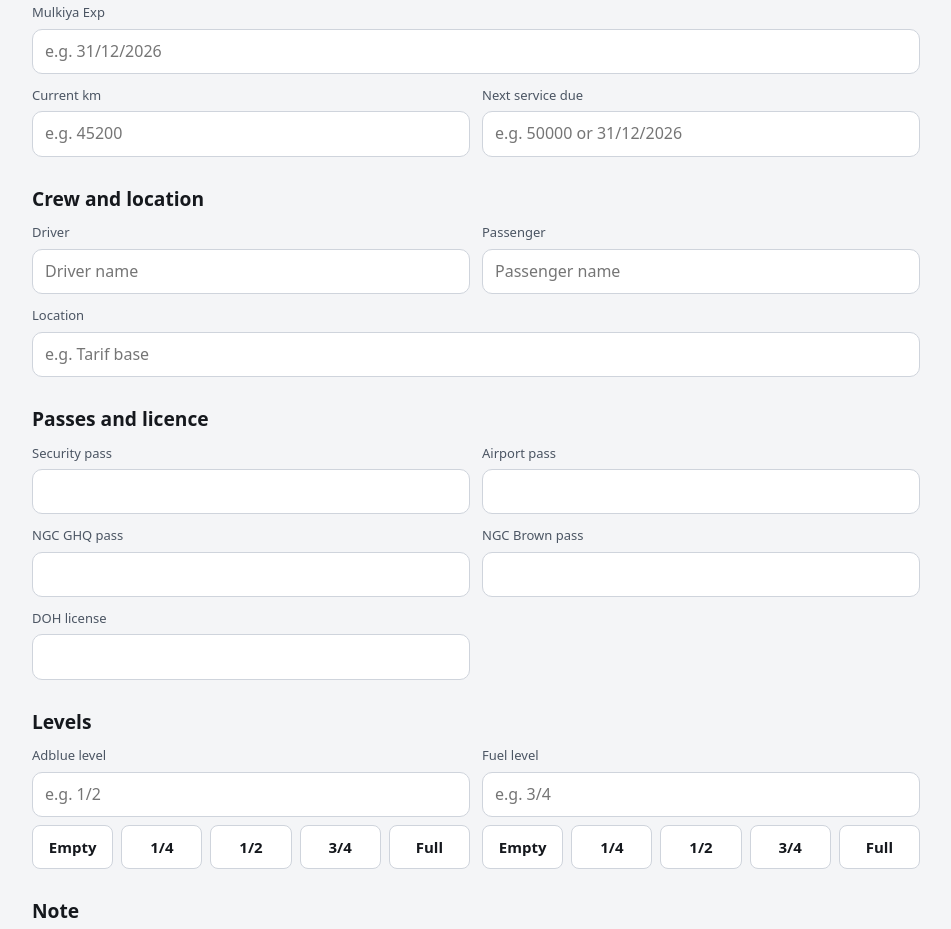
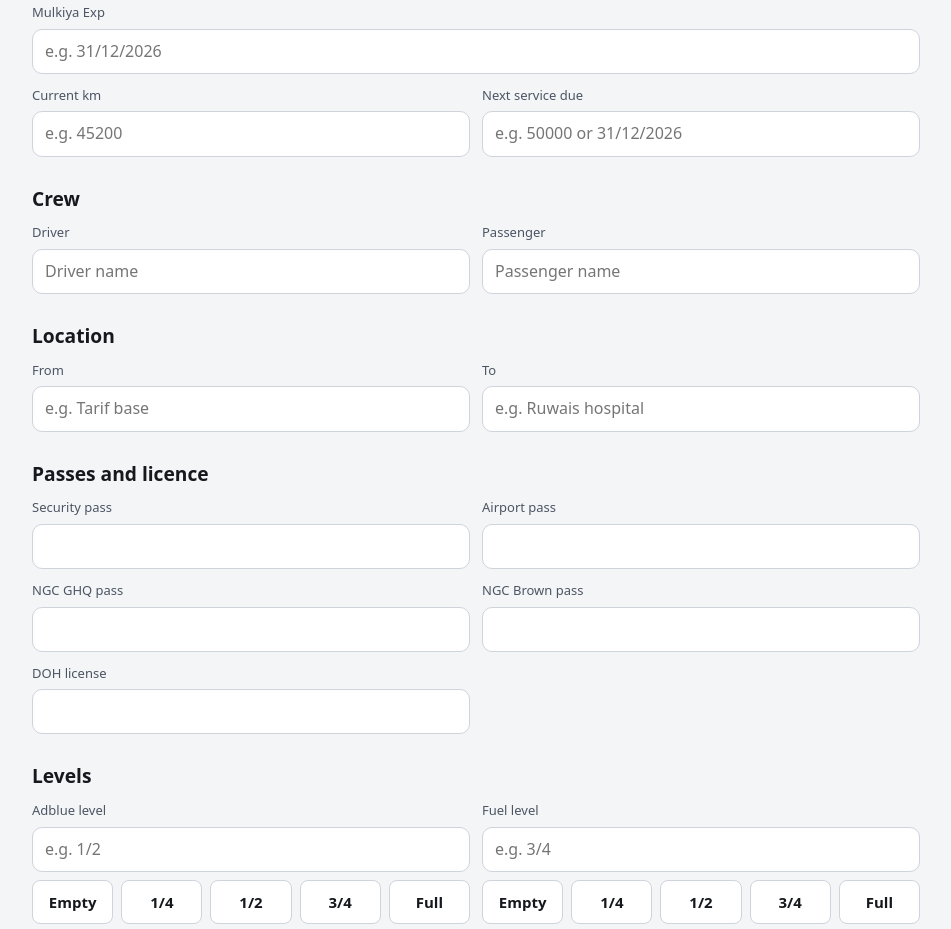
Before and after one commit to Mattydk1/medic-forms, a plain HTML site: page test-vehicle.html in a window 1280 px wide. Shown: the part 609-1538 px from the top of the page, without its empty margins (164-1115 px from the left). Drawn offline with Linux system fonts and the light colour scheme.

Commit message:
Vehicle test page: location From and To

```diff
--- a/test-vehicle.html
+++ b/test-vehicle.html
@@ -187,12 +187,17 @@ html[data-theme="dark"] .test-banner { background: #f0c36b; color: #3a2d12; }
       <label class="field"><span>Next service due</span><input id="nextServiceDue" type="text" inputmode="numeric" autocomplete="off" placeholder="e.g. 50000 or 31/12/2026"></label>
     </div>
 
-    <h2>Crew and location</h2>
+    <h2>Crew</h2>
     <div class="grid grid-2">
       <label class="field"><span>Driver</span><input id="driver" type="text" autocomplete="off" placeholder="Driver name"></label>
       <label class="field"><span>Passenger</span><input id="passenger" type="text" autocomplete="off" placeholder="Passenger name"></label>
     </div>
-    <label class="field" style="margin-top:12px"><span>Location</span><input id="location" type="text" autocomplete="off" placeholder="e.g. Tarif base"></label>
+
+    <h2>Location</h2>
+    <div class="grid grid-2">
+      <label class="field"><span>From</span><input id="locationFrom" type="text" autocomplete="off" placeholder="e.g. Tarif base"></label>
+      <label class="field"><span>To</span><input id="locationTo" type="text" autocomplete="off" placeholder="e.g. Ruwais hospital"></label>
+    </div>
 
     <h2>Passes and licence</h2>
     <div class="grid grid-2">
@@ -250,7 +255,7 @@ html[data-theme="dark"] .test-banner { background: #f0c36b; color: #3a2d12; }
   var LEVEL_CHIPS = ["Empty", "1/4", "1/2", "3/4", "Full"];
   var FIELD_KEYS = [
     "project", "callSign", "plateNo", "mulkiyaExp", "currentKm", "nextServiceDue",
-    "driver", "passenger", "location", "securityPass", "airportPass", "ngcGhqPass",
+    "driver", "passenger", "locationFrom", "locationTo", "securityPass", "airportPass", "ngcGhqPass",
     "ngcBrownPass", "dohLicense", "adblueLevel", "fuelLevel", "note"
   ];
   var MESSAGE_LABELS = [
@@ -262,7 +267,9 @@ html[data-theme="dark"] .test-banner { background: #f0c36b; color: #3a2d12; }
     ["nextServiceDue", "Next service due"],
     ["driver", "Driver"],
     ["passenger", "Passenger"],
-    ["location", "Location"],
+    ["", "Location"],
+    ["locationFrom", "From"],
+    ["locationTo", "To"],
     ["securityPass", "Security pass"],
     ["airportPass", "Airport pass"],
     ["ngcGhqPass", "NGC GHQ pass"],
@@ -347,6 +354,7 @@ html[data-theme="dark"] .test-banner { background: #f0c36b; color: #3a2d12; }
     return MESSAGE_LABELS.map(function (pair) {
       var key = pair[0];
       var label = pair[1];
+      if (!key) return label + ":";
       var value = key === "mulkiyaExp" ? formatMulkiyaForMessage(opts[key]) : String(opts[key] || "").trim();
       return value ? (label + ": " + value) : (label + ":");
     }).join("\n");
@@ -515,6 +523,11 @@ html[data-theme="dark"] .test-banner { background: #f0c36b; color: #3a2d12; }
           if (n) n.value = d[k];
         }
       });
+      if (!filled(state.locationFrom) && typeof d.location === "string" && filled(d.location)) {
+        state.locationFrom = d.location;
+        var fromEl = el("locationFrom");
+        if (fromEl) fromEl.value = d.location;
+      }
     } catch (err) {}
   }
 
```
